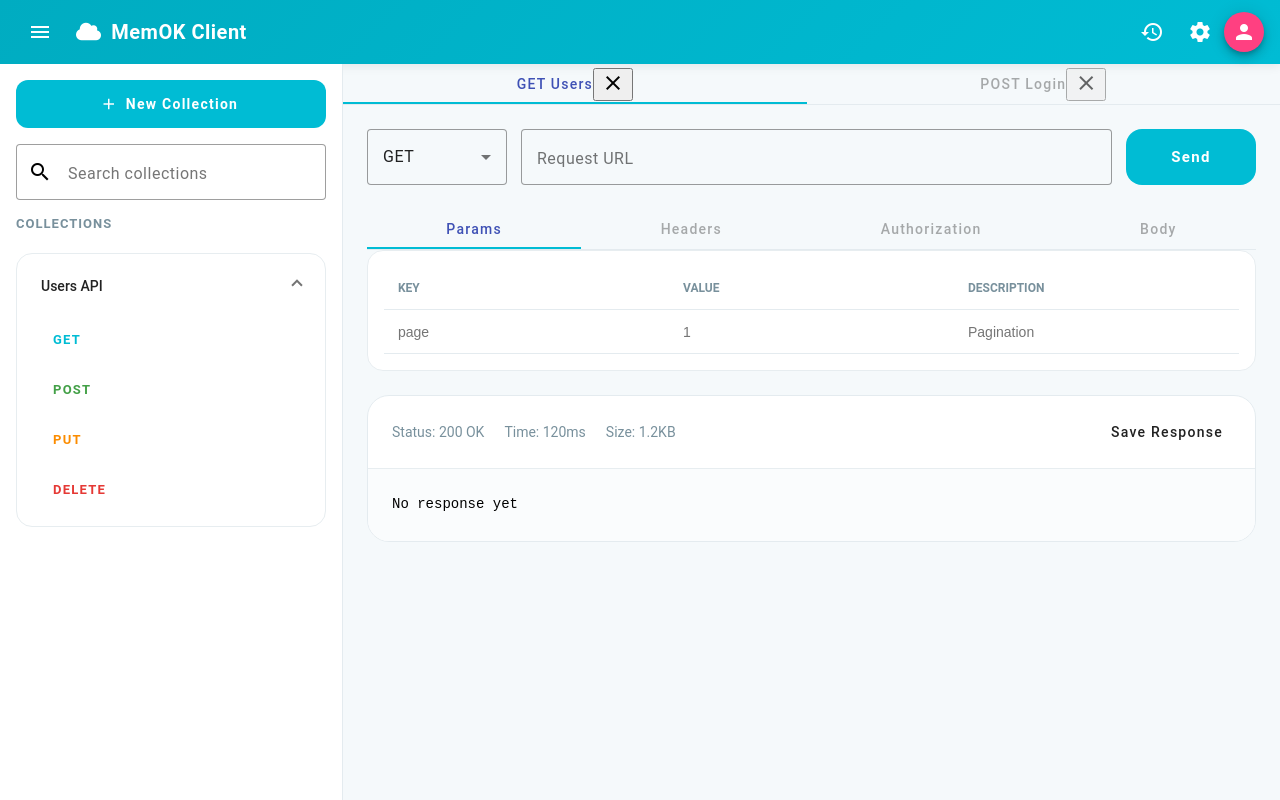
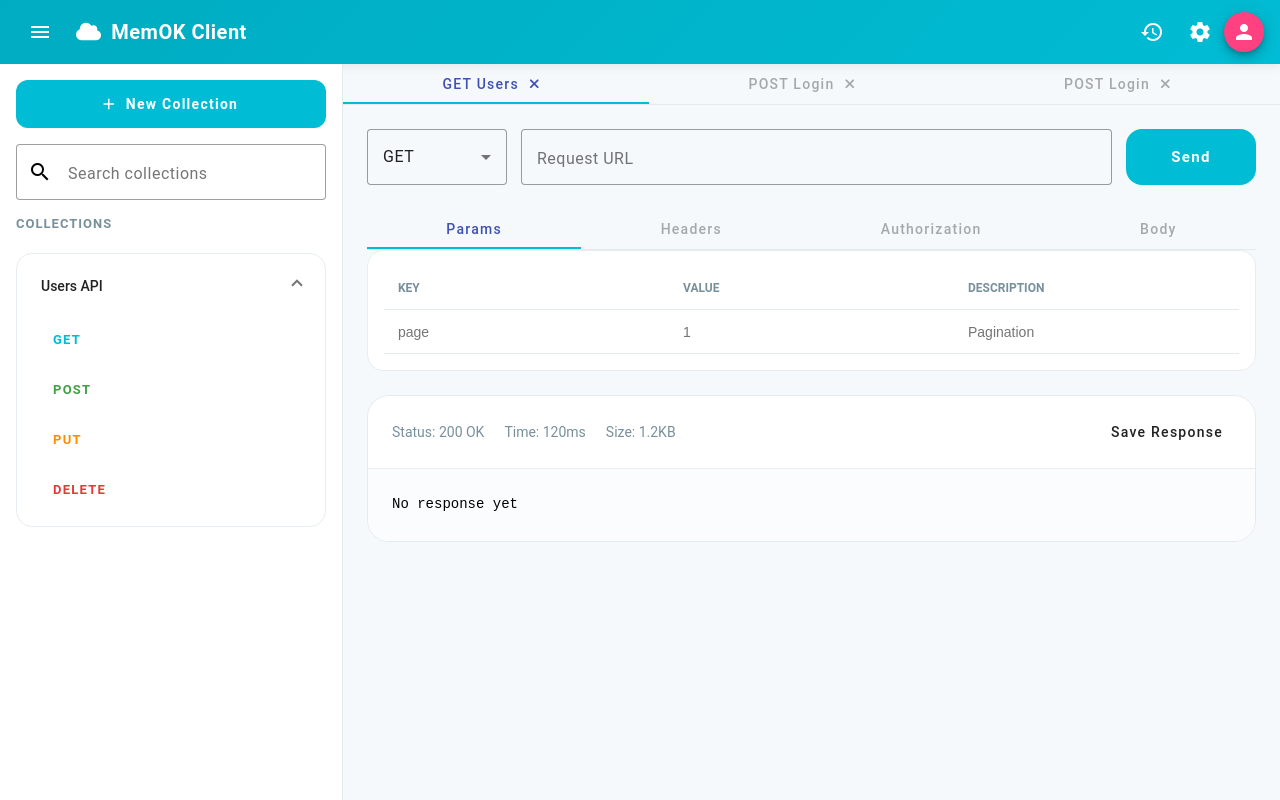
Before and after one commit to T800-M101/memOK, an Angular app: page / in a window 1280 px wide. Built offline with nearby package versions, Linux system fonts and the light colour scheme.

Commit message:
add close tab button

```diff
--- a/src/app/features/workspace/workspace.css
+++ b/src/app/features/workspace/workspace.css
@@ -18,6 +18,33 @@
   overflow-y: auto;
 }
 
+.close-btn {
+  background: transparent;
+  border: none;
+  padding: 10px;
+  font-size: var(--font-size-xs);
+  color: var(--text-secondary);
+  cursor: pointer;
+  border-radius: var(--radius-sm);
+  opacity: var(--opacity-subtle);
+  transition: var(--transition-base);
+
+  &:hover {
+    opacity: var(--opacity-hover);
+    background: var(--border-color-light);
+  }
+}
+
+.close-btn:hover {
+  color: var(--color-danger);
+}
+
+
 /* Global Material Overrides */
-::ng-deep .mat-mdc-form-field-subscript-wrapper { display: none; }
-::ng-deep .mdc-text-field--outlined { border-radius: 16px !important; }
+::ng-deep .mat-mdc-form-field-subscript-wrapper {
+  display: none;
+}
+
+::ng-deep .mdc-text-field--outlined {
+  border-radius: 16px !important;
+}
--- a/src/app/features/workspace/workspace.html
+++ b/src/app/features/workspace/workspace.html
@@ -5,9 +5,9 @@
     <mat-tab>
       <ng-template mat-tab-label>
         {{ request.name }}
-        <button mat-icon-button (click)="closeTab(i)">
-          <mat-icon>close</mat-icon>
-        </button>
+        <button class="close-btn" (click)="closeTab(i)">
+        <i class="fas fa-times"></i>
+      </button>
       </ng-template>
 
       <div class="request-page">
--- a/src/app/features/workspace/workspace.ts
+++ b/src/app/features/workspace/workspace.ts
@@ -14,7 +14,9 @@ import { ResponseSection } from './components/response-section/response-section'
 export class Workspace {
   activeRequests = [
     { name: 'GET Users', method: 'GET', url: '' },
-    { name: 'POST Login', method: 'POST', url: '' }
+    { name: 'POST Login', method: 'POST', url: '' },
+    { name: 'POST Login', method: 'POST', url: '' },
+
   ];
 
   selectedTabIndex = 0;
--- a/src/styles.css
+++ b/src/styles.css
@@ -25,7 +25,6 @@
   /* Tipografía */
   --font-mono: 'JetBrains Mono', monospace;
 }
-
 html,
 body {
   height: 100%;
```
